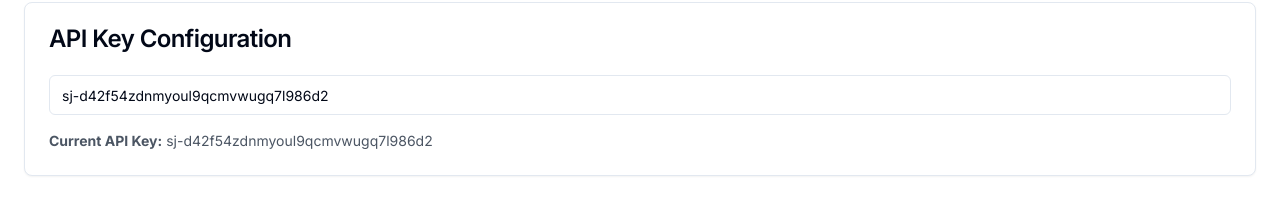
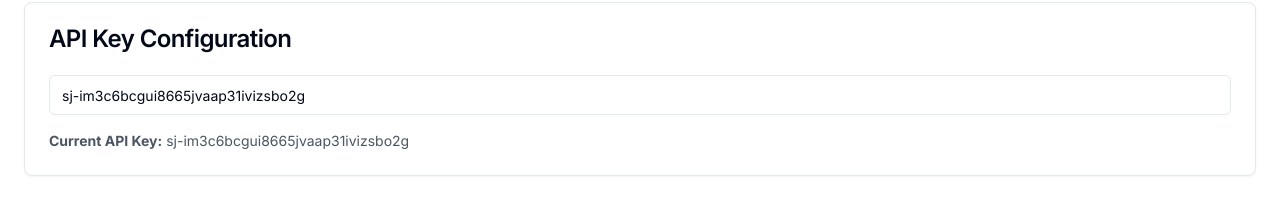
Before and after one commit to racingfoxs/generate-AI, a Next.js app: page / in a window 1280 px wide. Shown: the part 362-560 px from the top of the page. Built offline with nearby package versions, Linux system fonts and the light colour scheme.

Commit message:
api changes

```diff
--- a/app/page.js
+++ b/app/page.js
@@ -11,7 +11,7 @@ import { Loader2 } from 'lucide-react';
 import TypewriterComponent from 'typewriter-effect';
 
 export default function Home() {
-    const [apiKey, setApiKey] = useState('sj-d42f54zdnmyoul9qcmvwugq7l986d2');
+    const [apiKey, setApiKey] = useState('sj-im3c6bcgui8665jvaap31ivizsbo2g');
     const [input, setInput] = useState('');
     const [generatedText, setGeneratedText] = useState('');
     const [generatedImage, setGeneratedImage] = useState('');
```
